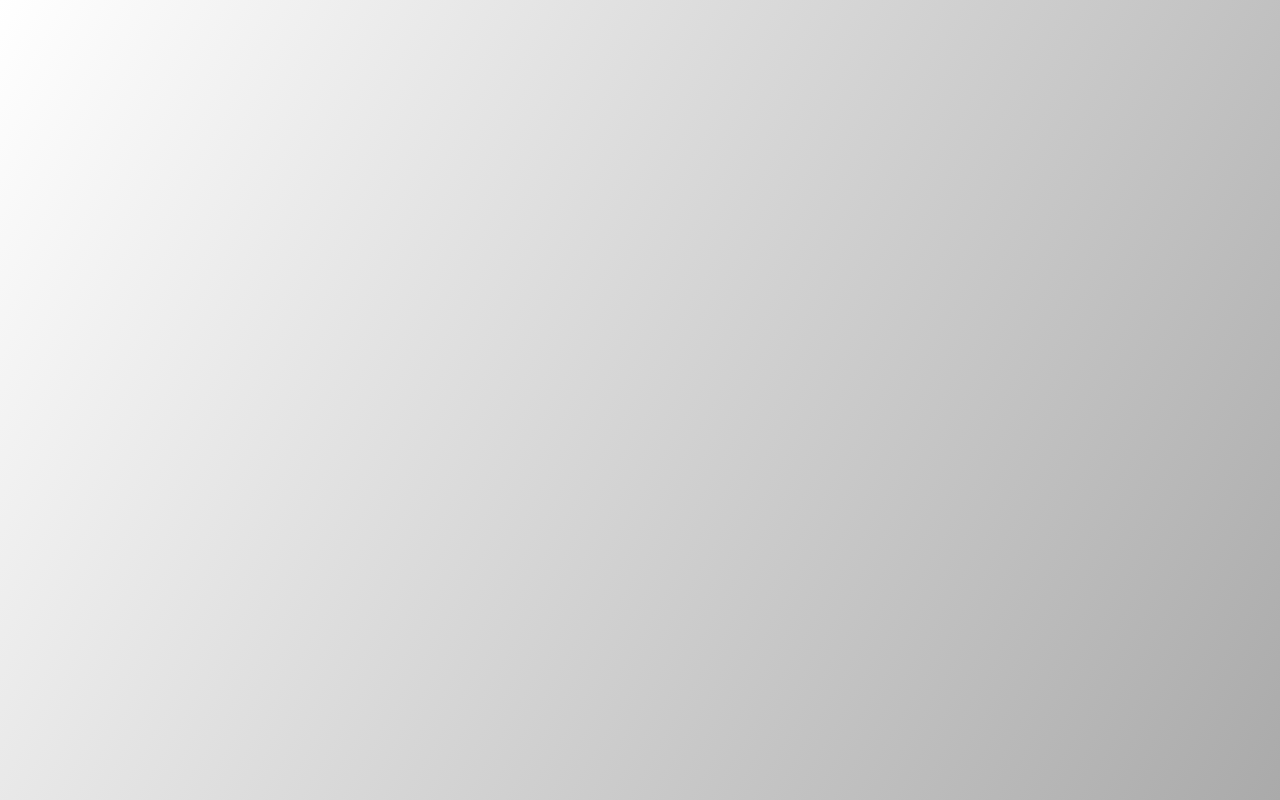
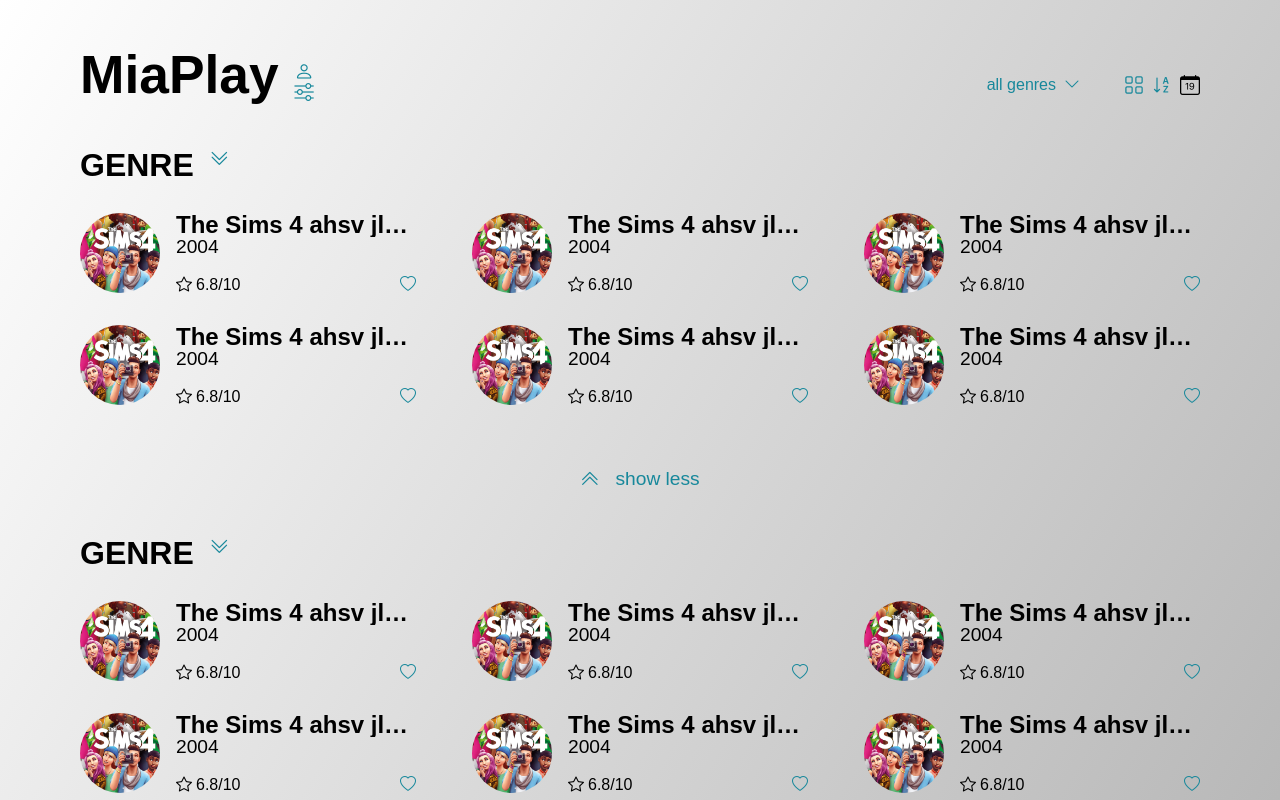
Before and after one commit to miaslls/MiaPlay-React-TS, a React (Vite) app: page /home in a window 1280 px wide. Before the commit this address had no page. Shown: the top 800 px of the page. Built offline with nearby package versions, Linux system fonts and the light colour scheme; a web font is replaced by a local one.

Commit message:
file/folder restructure

```diff
--- /dev/null
+++ b/src/pages/Game/index.tsx
@@ -0,0 +1,7 @@
+import "../../styles/Game.css";
+
+const Game = () => {
+  return <></>;
+};
+
+export default Game;
--- a/src/pages/Login.tsx
+++ b/src/pages/Login/index.tsx
@@ -1,4 +1,4 @@
-import "../styles/Login.css";
+import "./Login.css";
 
 const Login = () => {
   return (
--- a/src/routers/index.tsx
+++ b/src/routers/index.tsx
@@ -1,6 +1,7 @@
 import { Routes, Route } from "react-router-dom";
 import { RoutePath } from "../types/routes";
 import Home from "../pages/Home";
+import Game from "../pages/Game";
 import Login from "../pages/Login";
 import Profiles from "../pages/Profiles";
 import Account from "../pages/Account";
@@ -10,6 +11,7 @@
   return (
     <Routes>
       <Route path={RoutePath.HOME} element={<Home />} />
+      <Route path={RoutePath.GAME} element={<Game />} />
       <Route path={RoutePath.LOGIN} element={<Login />} />
       <Route path={RoutePath.PROFILES} element={<Profiles />} />
       <Route path={RoutePath.ACCOUNT} element={<Account />} />
--- a/src/types/routes.ts
+++ b/src/types/routes.ts
@@ -1,5 +1,6 @@
 export enum RoutePath {
-  HOME = "/",
+  HOME = "/home",
+  GAME = "/game/:id",
   LOGIN = "/login",
   PROFILES = "/profiles",
   ACCOUNT = "/account",
```
Also changed, not shown: src/pages/Home/index.tsx (renamed from src/pages/Home.tsx, +5 -5 lines), src/pages/Account/index.tsx (renamed from src/pages/Account.tsx), src/pages/Config/index.tsx (renamed from src/pages/Config.tsx), src/pages/Home/Home.css (renamed from src/styles/Home.css), src/pages/Login/Login.css (renamed from src/styles/Login.css), src/pages/Profiles/index.tsx (renamed from src/pages/Profiles.tsx), src/styles/Game.css (added).
